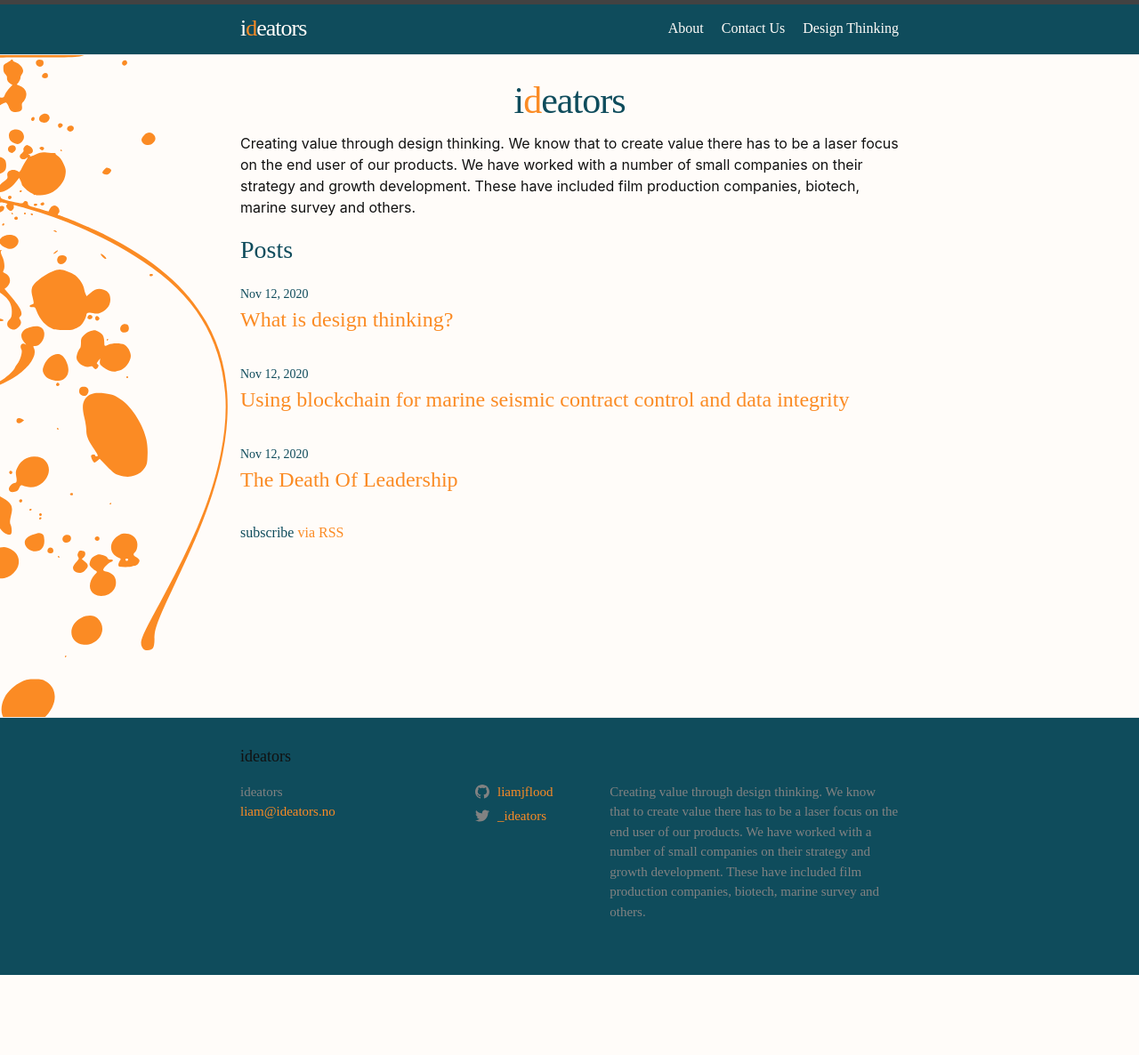
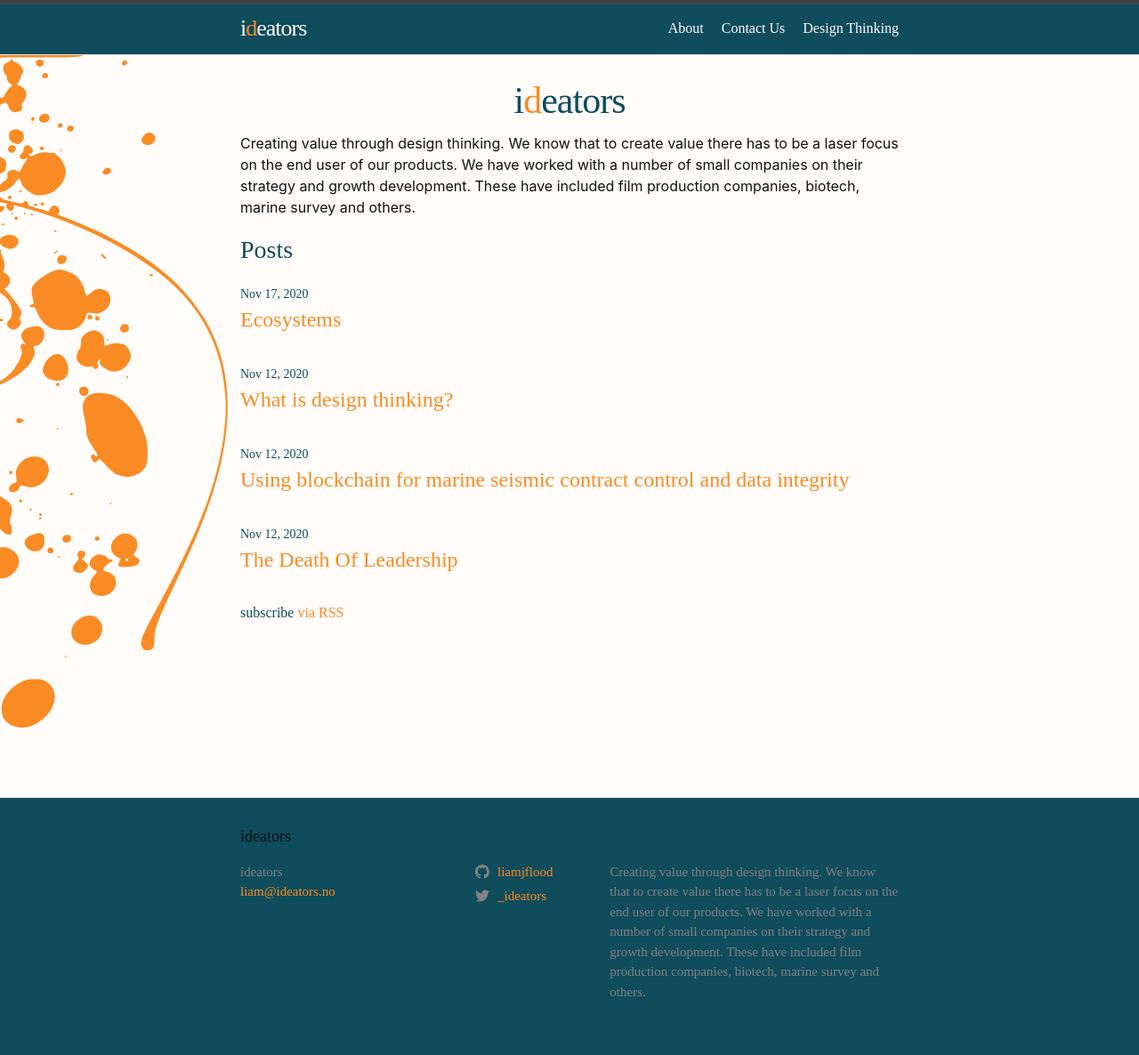
Before and after one commit to madfolio/old_website2, a Jekyll site: the page built from index.markdown, in a window 1280 px wide. Shown: the whole page at 89% size. Built offline with Jekyll 4.4.1, drawn with Linux system fonts in a browser that asks for light colours; some web fonts are replaced; before the commit the page ends 1096 px from its top, so only the background shows below that.

Commit message:
Update and rename Ecosystems.markdown to 2020-11-17-Ecosystems.markdown

```diff
--- a/_posts/Ecosystems.markdown
+++ b/_posts/2020-11-17-Ecosystems.markdown
@@ -1,7 +1,7 @@
 layout: post
 comments: false
 title:  "Ecosystems"
-date:   2020-11-12 11:26:32 +0100
+date:   2020-11-17
 author: Liam Flood
 tags: [strategy, digital-transformation, ecosytems]
 ---
```
